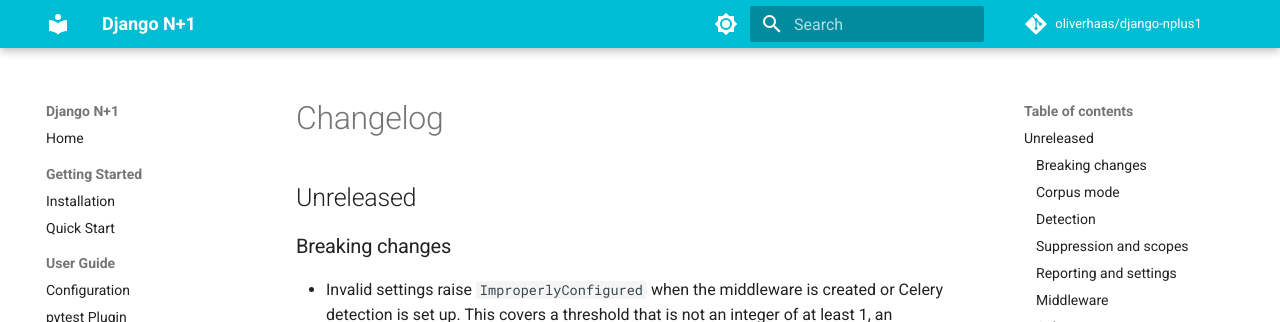
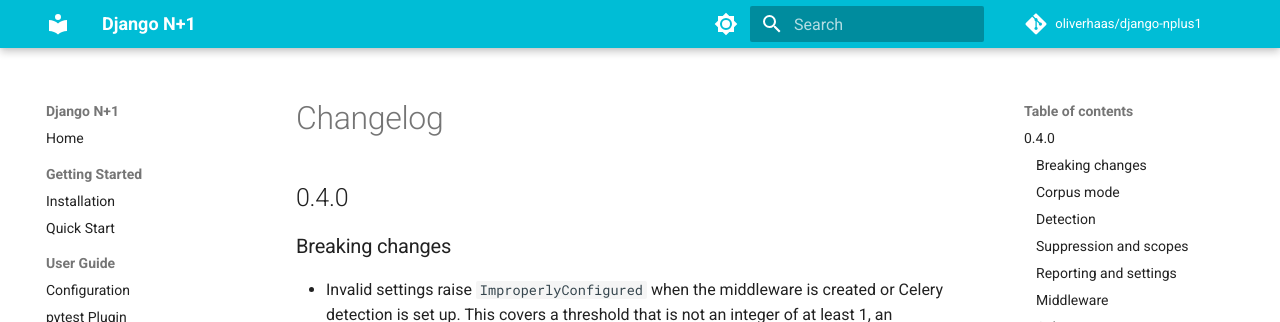
Before and after one commit to oliverhaas/django-nplus1, an MkDocs documentation site: the page built from docs/reference/changelog.md, in a window 1280 px wide and 900 px high. Shown: the top 322 px of the window. Built offline with MkDocs 1.6.1 and Material for MkDocs 9.7.7, drawn with Linux system fonts in a browser that asks for light colours; comment, search, counter and statistics services are not loaded; the version menu is left out.

Commit message:
chore: bump version to 0.4.0

```diff
--- a/docs/reference/changelog.md
+++ b/docs/reference/changelog.md
@@ -1,6 +1,6 @@
 # Changelog
 
-## Unreleased
+## 0.4.0
 
 ### Breaking changes
 
--- a/pyproject.toml
+++ b/pyproject.toml
@@ -1,6 +1,6 @@
 [project]
 name = "django-nplus1"
-version = "0.3.5"
+version = "0.4.0"
 description = "N+1 query detection for Django"
 readme = "README.md"
 license = "MIT"
```
Also changed, not shown: 1 other file.
